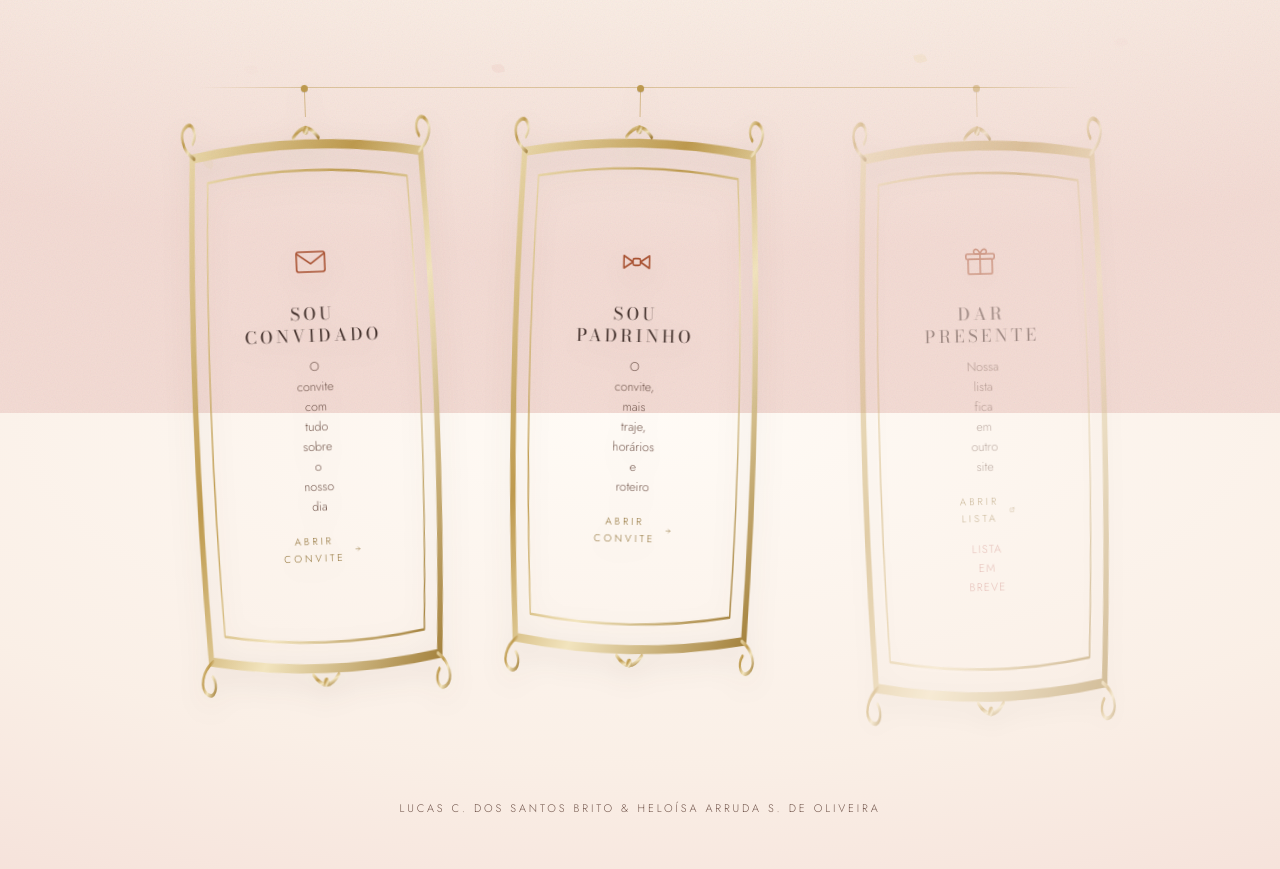
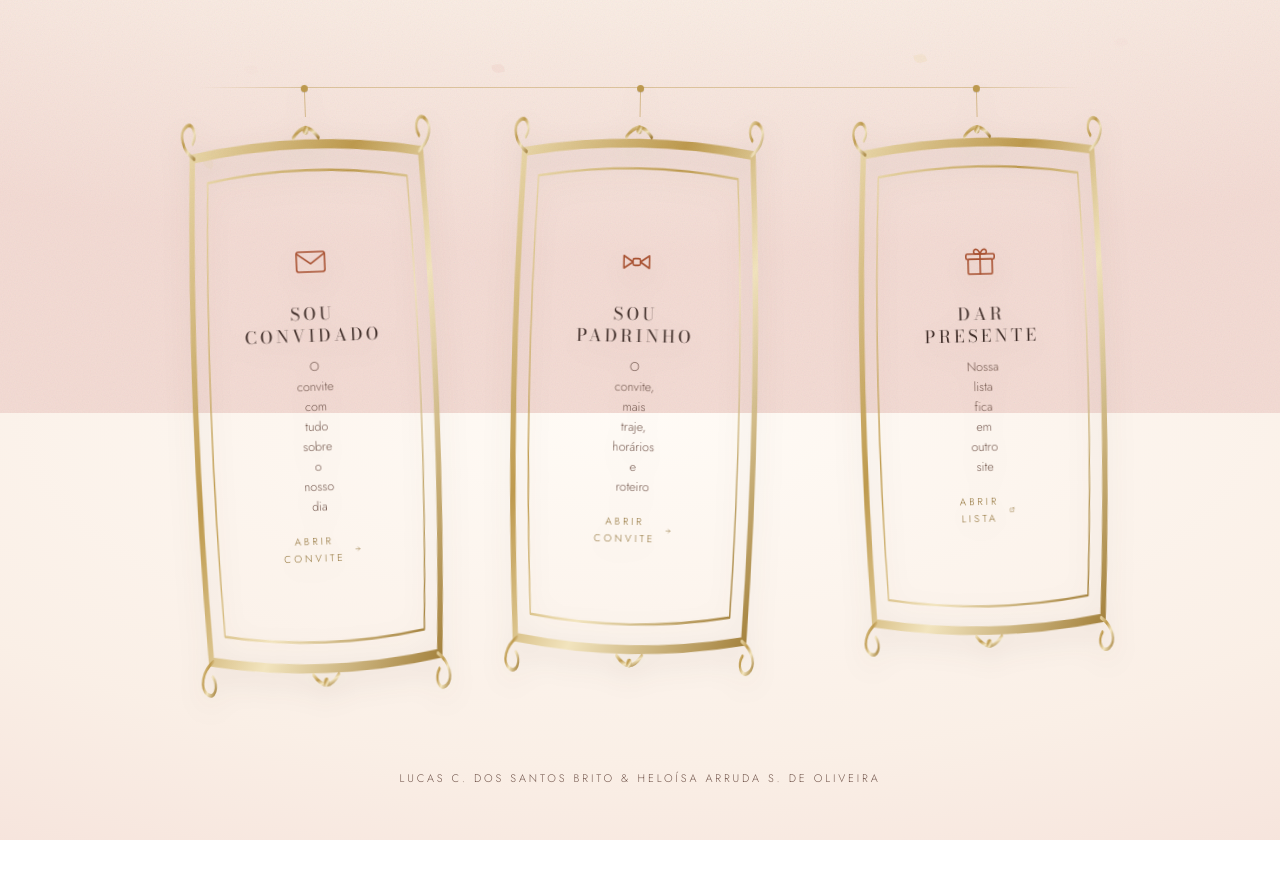
Before and after one commit to lucasbritto621-prog/Convite, a plain HTML site: page index.html in a window 1280 px wide. Shown: the part 387-1256 px from the top of the page. After the commit the page ends 1227 px from the top, so only its background shows below. Drawn offline with nearby package versions, Linux system fonts and the light colour scheme.

Commit message:
Update index.html

```diff
--- a/index.html
+++ b/index.html
@@ -25,7 +25,7 @@ window.CONFIG = {
   /* ---- Links externos ---------------------------------- */
 
   // Site da lista de presentes (o botão "Dar presente" leva pra cá)
-  presentes: "",
+  presentes: "https://noivos.casar.com/heloisa-e-lucas-2027-07-18#/presentes",
 
   // Álbum compartilhado de fotos (Google Fotos, iCloud, etc.)
   album: "",
@@ -33,10 +33,10 @@ window.CONFIG = {
   // Confirmação de presença dos convidados.
   // Pode ser um formulário (Google Forms) ou um link de WhatsApp, ex.:
   // "https://wa.me/5519999999999?text=Ol%C3%A1!%20Confirmo%20minha%20presen%C3%A7a"
-  rsvp: "",
+  rsvp: "https://noivos.casar.com/heloisa-e-lucas-2027-07-18#/rsvp",
 
   // Confirmação de presença dos padrinhos (pode ser o mesmo link acima)
-  rsvpPadrinhos: "",
+  rsvpPadrinhos: "https://noivos.casar.com/heloisa-e-lucas-2027-07-18#/rsvp",
 
   // Grupo de WhatsApp dos padrinhos e madrinhas
   grupoPadrinhos: "",
```
